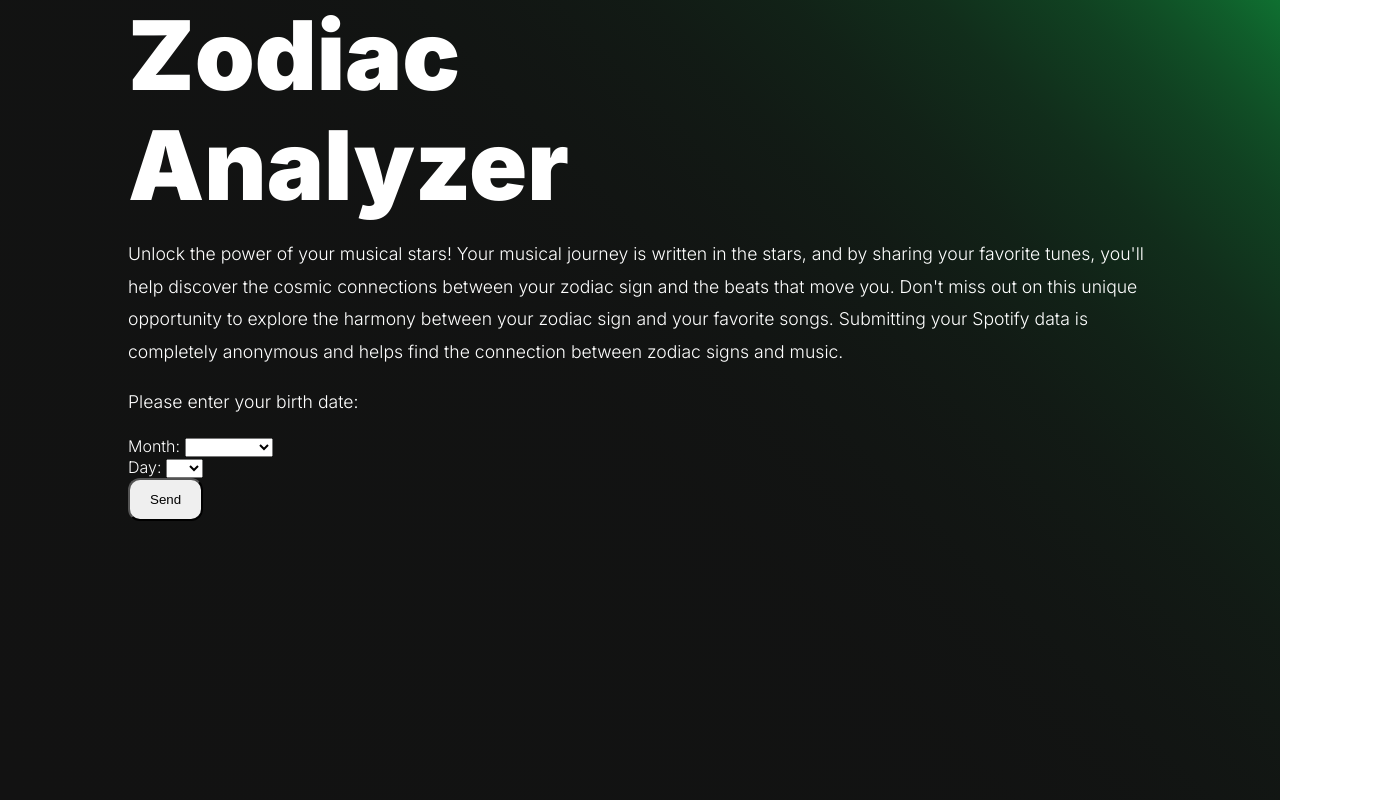
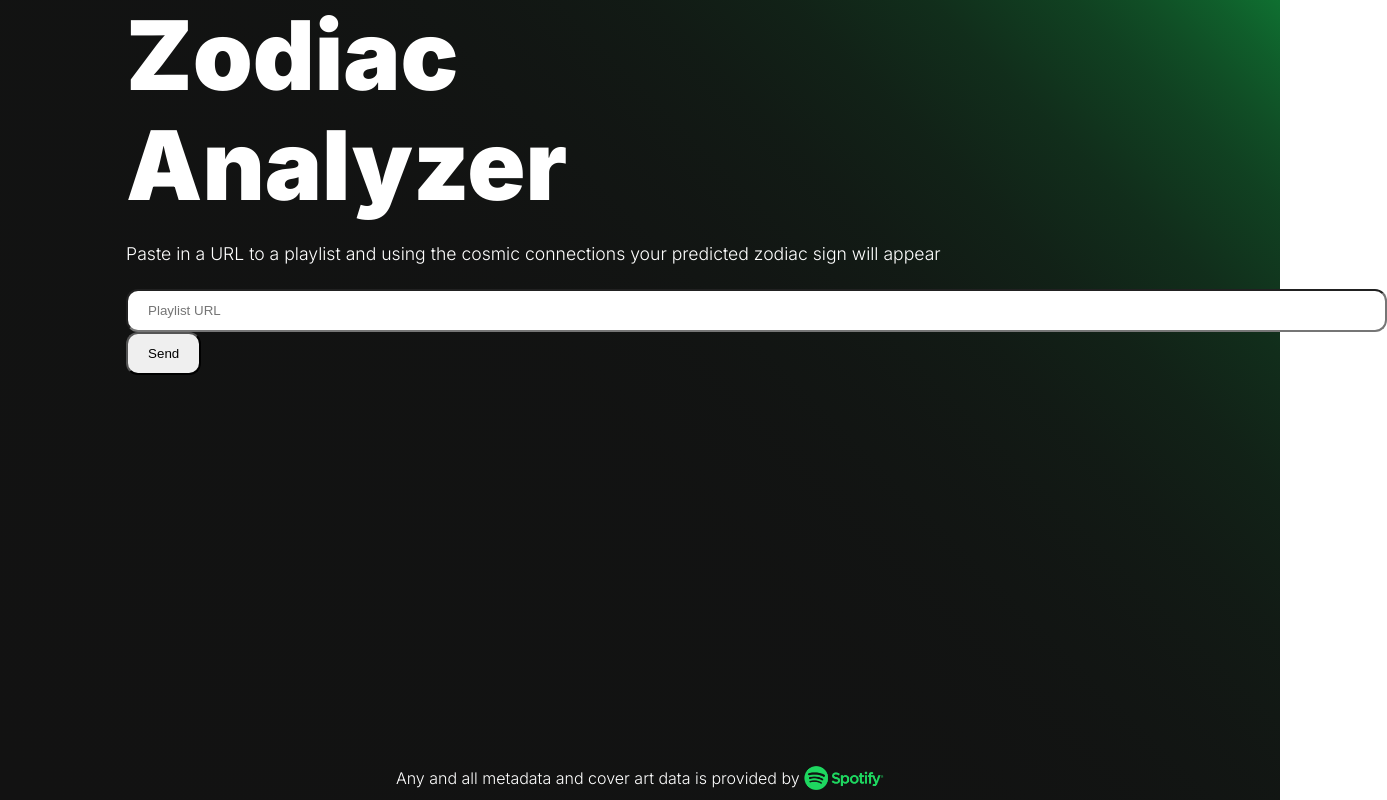
Before and after one commit to aceeedev/spotify-zodiac-frontend, a Vue app: page / in a window 1280 px wide. Shown: the whole page, 1387 px wide, since content can reach past the window. Built offline with nearby package versions, Linux system fonts and the light colour scheme.

Commit message:
Added initial prediction page

```diff
--- a/src/App.vue
+++ b/src/App.vue
@@ -31,11 +31,6 @@ export default {
 
     background-repeat: no-repeat;
     background-image: linear-gradient(45deg, #121212, 90%, #0f7031);
-
-    --secondary: #004DA6;
-    --background: white;
-    --background2: #E3E9EF;
-    --accent: #c6cbf4;
   }
 
   h1 {
--- a/src/router/index.js
+++ b/src/router/index.js
@@ -1,12 +1,18 @@
 import { createRouter, createWebHistory } from 'vue-router'
 import MainPage from '../views/MainPage.vue'
+import PredictPage from '../views/PredictPage.vue'
 import PageNotFound from '../views/PageNotFound.vue'
 
 const routes = [
   {
-    path: '/',
+    path: '/collect',
     name: 'home',
     component: MainPage
+  },
+  {
+    path: '/',
+    name: 'predict',
+    component: PredictPage
   },
   {
     path: '/:pathMatch(.*)',
--- a/src/views/MainPage.vue
+++ b/src/views/MainPage.vue
@@ -68,7 +68,7 @@
     }
 
     export default {
-        name: 'Mainpage',
+        name: 'MainPage',
 
         data() {
             return {
@@ -94,15 +94,10 @@
                         const access_token = response.data['access_token'];
                         const nonce = response.data['nonce'];
 
-                        console.log(access_token);
-                        console.log(nonce);
-
                         const house = calculateZodiacSign();
-                        console.log(house);
 
                         response = await axios.get(`https://v519b0wsek.execute-api.us-west-1.amazonaws.com/v2/collect?access_token=${access_token}&nonce=${nonce}&house=${house}`);
 
-                        console.log(response.data)
                         if (response.data === "success") {
                             submitted.value = true;
                         }
--- a/src/views/PageNotFound.vue
+++ b/src/views/PageNotFound.vue
@@ -1,21 +1,24 @@
 <template>
     <div style="margin: auto; padding: 200px 5%; text-align: center">
-      <h1 style="font-weight: 300">
-        <span style="font-weight: 400">404</span>
+      <h1 style="font-weight: 700">
+        <span style="font-weight: 900">404</span>
         <br />
-        Page not found.
+        Page not found
       </h1>
-      <router-link to="/"><div style="margin-top: 75px"><span class="return">Go to main page.</span></div></router-link>
+      <router-link to="/"><div style="margin-top: 75px"><span class="return">Go to main page</span></div></router-link>
     </div>
   </template>
 
 
-  <style scoped>
+  <style>
     .return {
-      color: var(--secondary);
+      border: 2px solid white;
       padding: 15px 45px 15px;
       border-radius: 999px;
       transition: 0.5s;
+      color: #0f7031;
+      text-decoration: underline;
+      text-decoration-color: #0f7031;
     }
 
     .return:hover {
--- /dev/null
+++ b/src/views/PredictPage.vue
@@ -0,0 +1,131 @@
+<template>
+    <div style="margin-left: 10%; margin-right: 10%;">
+        <h1>Zodiac<br>Analyzer</h1>
+        <p>
+            Paste in a URL to a playlist and using the cosmic connections your predicted zodiac sign will appear
+        </p>
+
+        <div v-if="Object.keys(responseData).length === 0" ref="responseData">
+            <input v-model="spotifyUrl" placeholder="Playlist URL" size="150" style="border-radius: 12px; padding: 12px 20px;"/>
+            <br>
+            <button @click="redirect" style="border-radius: 12px; padding: 12px 20px;">Send</button>
+        </div>
+        <div v-else>
+            <p> {{ responseData }} </p>
+        </div>
+
+        <p style="color: red">{{ error }}</p>
+
+
+        <div class="footer">
+            <div>
+                <span style="vertical-align: middle;">Any and all metadata and cover art data is provided by </span>
+                <img src="../assets/images/Spotify_Logo_RGB_Green.png" height="24px" style="vertical-align: middle;"/>
+            </div>
+        </div>
+    </div>
+</template>
+
+
+<script>
+    import { onMounted, ref } from 'vue'
+    import { useRoute, useRouter } from 'vue-router'
+    import axios from 'axios';
+
+    const saveStorage = function(key, data) {
+        localStorage.setItem(key, JSON.stringify(data));
+    };
+
+    const getStorage = function(key) {
+        return localStorage.getItem(key);
+    };
+
+    export default {
+        name: 'PredictPage',
+
+        data() {
+            return {
+                error: '',
+                responseData: {},
+            }
+        },
+
+        setup() {
+            const route = useRoute();
+            const router = useRouter();
+
+            let error = ref('')
+            let responseData = ref({})
+
+            onMounted(async () => {
+                await router.isReady();
+
+                const code = route.query.code;
+                if (code !== undefined) {
+                    try {
+                        let response = await axios.get(`https://v519b0wsek.execute-api.us-west-1.amazonaws.com/v2/callback?code=${code}`);
+
+                        const access_token = response.data['access_token'];
+                        const nonce = response.data['nonce'];
+
+                        let uri = getStorage('uri');
+                        uri = parseInt(uri.substring(1, uri.length - 1));
+
+                        response = await axios.get(`https://v519b0wsek.execute-api.us-west-1.amazonaws.com/v2/predict?access_token=${access_token}&nonce=${nonce}&uri=${uri}`);
+
+                        if (response.status === 200) {
+                            responseData = response.data;
+                        } else {
+                            error = 'Please try again'
+                        }
+
+                    } catch (error) {
+                        console.log('error');
+                        console.log(error);
+
+                        error = 'Please try again'
+                    }
+                }
+            })
+
+            return {
+                error,
+                responseData,
+            }
+        },
+
+        methods: {
+            async redirect() {
+                if (!(this.spotifyUrl.toLowerCase().includes('https://open.spotify.com/playlist/'))) {
+                    this.error ='Invalid URL'
+                    return;
+                }
+
+                // parse the URI from URL
+                const regex = /\/([^\/?]+)\?/;
+                const match = regex.exec(this.spotifyUrl);
+                saveStorage('url', match[1])
+
+                //window.location.href='https://accounts.spotify.com/authorize?response_type=code&client_id=280ec2cdd2bd49549c49ee81a7017af3&redirect_uri=https%3A%2F%2Fspotify-zodiac.netlify.app&scope=user-read-private%20user-read-email%20user-top-read'
+            },
+        }
+    }
+</script>
+
+
+<style>
+    .container {
+        display: grid;
+        align-items: center;
+        grid-template-columns: 1fr 1fr;
+        column-gap: 0px;
+    }
+
+    .footer {
+        position: absolute;
+        bottom: 10px;
+        left: 50%;
+        z-index: 5;
+        transform: translate(-50%, 0);
+    }
+</style>
```
Also changed, not shown: src/assets/images/Spotify_Logo_RGB_Green.png (added).
